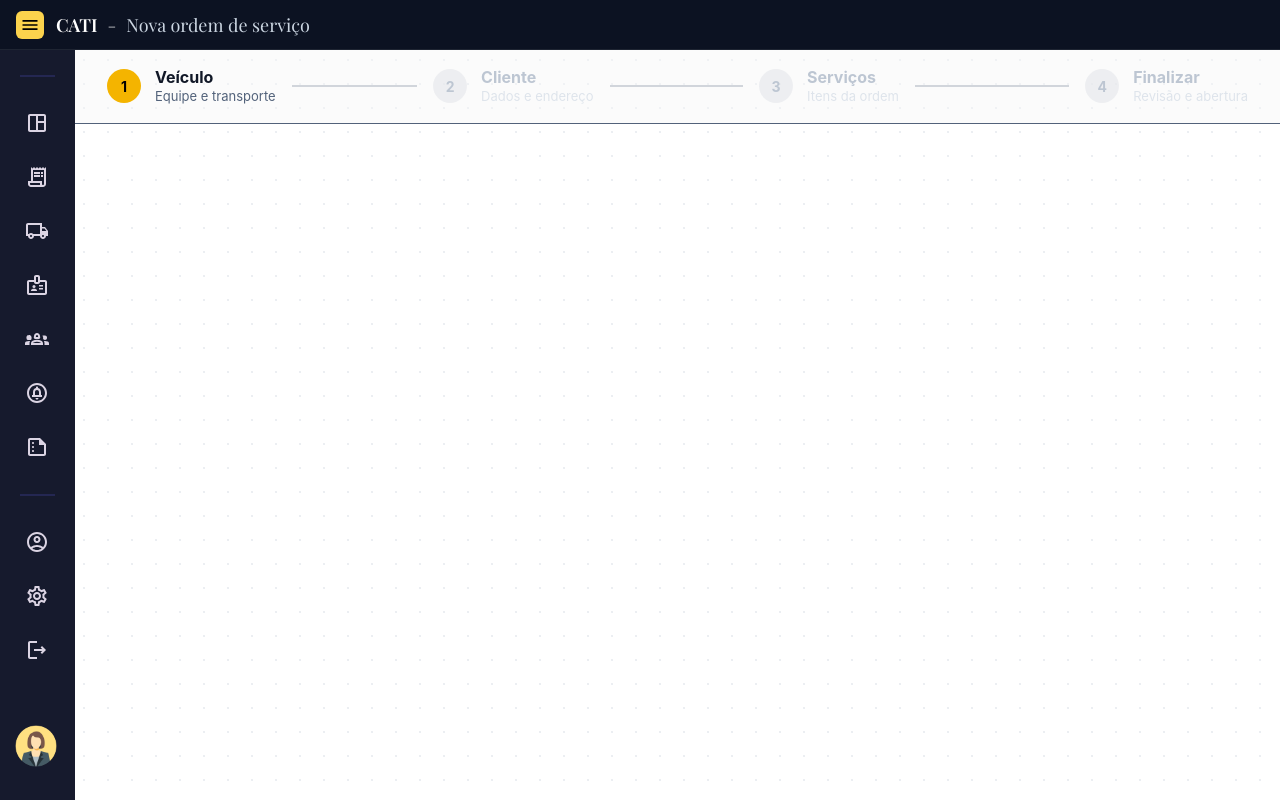
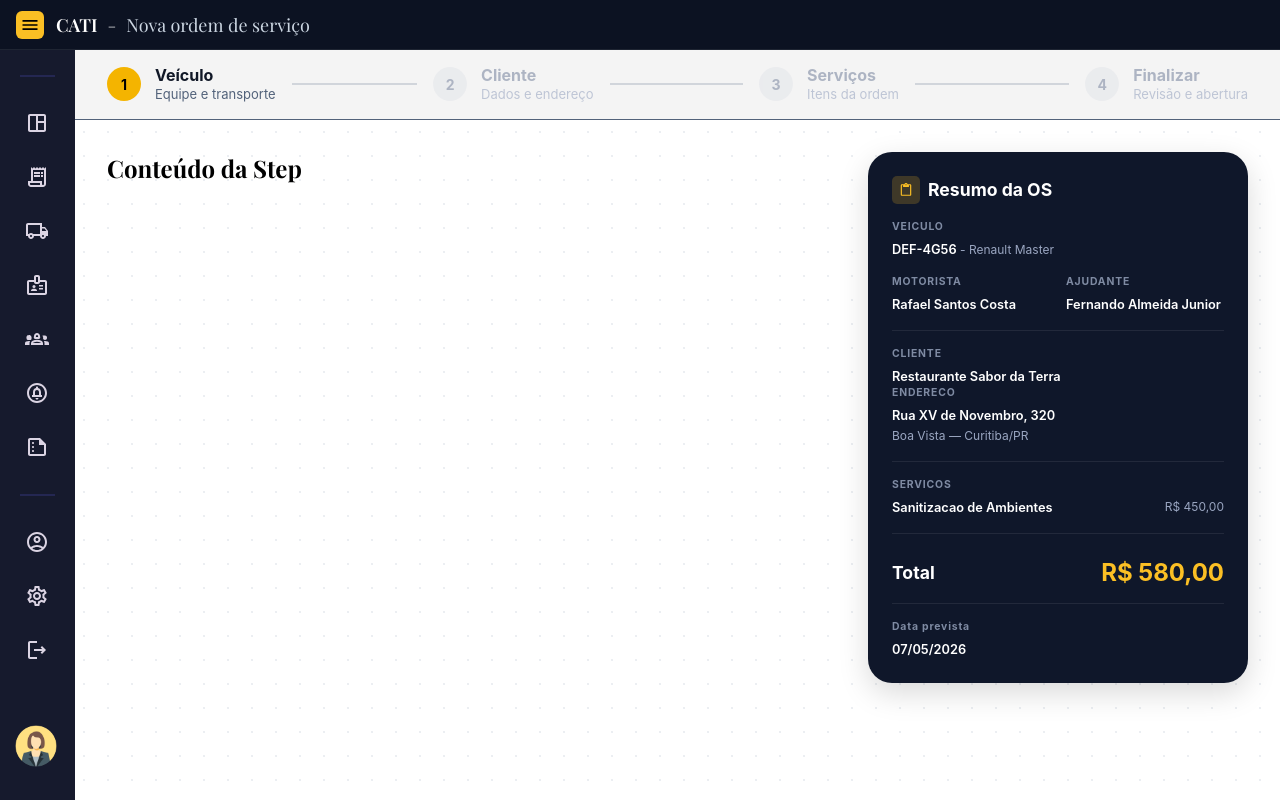
Before and after one commit to catiunp2025-create/lfpsystem, a React (Vite) app in the folder frontend/: page /new-order in a window 1280 px wide. Built offline with nearby package versions, Linux system fonts and the light colour scheme; a web font is replaced by a local one.

Commit message:
feat(order-service): implementa estrutura base da interface com resumo da os

```diff
--- a/frontend/src/App.tsx
+++ b/frontend/src/App.tsx
@@ -7,7 +7,7 @@ function App() {
   return (
     <BrowserRouter>
       <Routes>
-        <Route path="auth/login" element={<Login />} />
+        <Route path="/login" element={<Login />} />
         <Route path="/" element={<Login />} />
         <Route path="/home" element={<Home />} />
         <Route path="/new-order" element={<NewOrderService />} />
--- a/frontend/src/components/top_bar/style.css
+++ b/frontend/src/components/top_bar/style.css
@@ -12,13 +12,13 @@
   gap: 12px;
   overflow: hidden;
 
-  background-color: #0c1222;
+  background-color: var(--color-topbar-bg);
   color: #ffffff;
 
   z-index: 1000;
   cursor: default;
 
-  border-bottom: 1px solid rgba(255, 255, 255, 0.08);
+  border-bottom: 1px solid var(--color-border-soft);
 }
 
 .button-sidebar {
@@ -29,14 +29,16 @@
   width: 28px;
   height: 28px;
 
-  background-color: #fcd34d;
+  background-color: var(--color-primary);
   border: none;
   border-radius: 6px;
 
   cursor: pointer;
   flex-shrink: 0;
 
-  transition: transform 0.2s ease, opacity 0.2s ease;
+  transition:
+    transform 0.2s ease,
+    opacity 0.2s ease;
 }
 
 .button-sidebar:hover {
--- a/frontend/src/components/top_bar_login/TopBarLogin.tsx
+++ b/frontend/src/components/top_bar_login/TopBarLogin.tsx
@@ -5,7 +5,9 @@ import { APP_CONFIG } from "../../constants/app";
 export function TopBarLogin() {
   return (
     <div className="bloco-superior-login">
-      <span className="icon-bloco-superior">{<DescriptionOutlinedIcon />}</span>
+      <span className="icon-bloco-superior">
+        {<DescriptionOutlinedIcon fontSize="small" />}
+      </span>
       <div>
         <span>{`${APP_CONFIG.name} - ${APP_CONFIG.fullName}`}</span>
       </div>
--- a/frontend/src/pages/auth/index.tsx
+++ b/frontend/src/pages/auth/index.tsx
@@ -9,7 +9,7 @@ function Login() {
   const inputPass = useRef<HTMLInputElement>(null);
   const navigate = useNavigate();
 
-  async function userLogin(event: React.FormEvent<HTMLFormElement>) {
+  async function userLogin(event: React.SyntheticEvent<HTMLFormElement>) {
     event.preventDefault();
 
     try {
--- a/frontend/src/pages/new_order_service/index.tsx
+++ b/frontend/src/pages/new_order_service/index.tsx
@@ -1,6 +1,7 @@
 import "./style.css";
 import { MainLayout } from "../../components/layout/MainLayout";
 import { Steppers } from "./step_bar/StepBar";
+import { ResumeOs } from "./resume_os/ResumeOs";
 import { useState } from "react";
 
 /* Para usar nas Steps como tipo de props */
@@ -14,6 +15,7 @@ function NewOrderService() {
   const [currentStep, setCurrentStep] = useState(1);
   const [maxVisitedStep, setMaxVisitedStep] = useState(1);
   const [completedSteps, setCompletedSteps] = useState<Set<number>>(new Set());
+  const [currentVehicle, setCurrentVehicle] = useState(1);
 
   /* Adicionar conforme cria as Steps */
   /* const stepsConfig = [StepVeiculo, StepCliente, StepServicos, StepFinalizar];
@@ -53,13 +55,21 @@ function NewOrderService() {
         completedSteps={completedSteps}
         onStepChange={handleStepChange}
       />
-      {/* <CurrentComponent
-        onNext={nextStep}
+      <div className="content-steppers">
+        <div className="step-content">
+          <h2>Conteúdo da Step</h2>
+          {/* <CurrentComponent
+        onNext={curentStep < 4 ? nextStep : undefined}
         onBack={currentStep > 1 ? prevStep : undefined}
         completeCurrentStep={completeCurrentStep}
       /> */}
-      {/* Formato do botão voltar nas Steps 2+
+          {/* Formato do botão voltar nas Steps 2+
         {onBack && <button onClick={onBack}>Voltar</button>} */}
+        </div>
+        <div className="resume-content">
+          <ResumeOs />
+        </div>
+      </div>
     </MainLayout>
   );
 }
--- /dev/null
+++ b/frontend/src/pages/new_order_service/resume_os/ResumeOs.tsx
@@ -0,0 +1,68 @@
+import "./style.css";
+import ContentPasteOutlinedIcon from "@mui/icons-material/ContentPasteOutlined";
+
+export function ResumeOs() {
+  return (
+    <div className="resume-os">
+      <div className="resume-os_title">
+        <span className="resumo-os_icon">
+          <ContentPasteOutlinedIcon sx={{ fontSize: 14 }} />
+        </span>
+        <h4>Resumo da OS</h4>
+      </div>
+      <div className="resume-os_section">
+        <section>
+          <p className="resume-os_label">VEICULO</p>
+          <p className="resume-os_primary">
+            DEF-4G56
+            <span className="resume-os_secondary"> - </span>
+            <span className="resume-os_secondary">Renault Master</span>
+          </p>
+        </section>
+        <section>
+          <div>
+            <p className="resume-os_label">MOTORISTA</p>
+            <p className="resume-os_primary">Rafael Santos Costa</p>
+          </div>
+          <div>
+            <p className="resume-os_label">AJUDANTE</p>
+            <p className="resume-os_primary">Fernando Almeida Junior</p>
+          </div>
+        </section>
+        <div className="separator-resume-os"></div>
+        <section>
+          <div>
+            <p className="resume-os_label">CLIENTE</p>
+            <p className="resume-os_primary">Restaurante Sabor da Terra</p>
+          </div>
+          <div>
+            <p className="resume-os_label">ENDERECO</p>
+            <p className="resume-os_primary">Rua XV de Novembro, 320</p>
+            <span className="resume-os_secondary">Boa Vista — Curitiba/PR</span>
+          </div>
+        </section>
+        <div className="separator-resume-os"></div>
+        <section>
+          <p className="resume-os_label">SERVICOS</p>
+          {/* Fazer map da lista de serviços selecionados */}
+          <div className="resume-os_list-services">
+            <p className="resume-os_primary">Sanitizacao de Ambientes</p>
+            <span className="resume-os_secondary">R$ 450,00</span>
+          </div>
+        </section>
+        <div className="separator-resume-os"></div>
+        <section className="resume-os_total">
+          <p className="resume-os_total-label">Total</p>
+          <p className="resume-os_total-value">R$ 580,00</p>
+        </section>
+        <div className="separator-resume-os"></div>
+        <section>
+          <p className="resume-os_label">Data prevista</p>
+          <p className="resume-os_primary">07/05/2026</p>
+        </section>
+      </div>
+    </div>
+  );
+}
+
+export default ResumeOs;
--- /dev/null
+++ b/frontend/src/pages/new_order_service/resume_os/style.css
@@ -0,0 +1,126 @@
+@import "../../../styles/variables.css";
+
+.resume-os {
+  width: 100%;
+  max-width: 380px;
+  align-self: stretch;
+  padding: var(--spacing-lg);
+  background-color: var(--color-card-bg);
+  border-radius: var(--radius-lg);
+  color: var(--color-text-primary);
+  display: flex;
+  flex-direction: column;
+  box-shadow: var(--shadow-card);
+  font-family: "Inter", sans-serif;
+}
+
+.resume-os_title {
+  display: flex;
+  align-items: center;
+  flex-direction: row;
+  gap: var(--spacing-sm);
+  margin-bottom: var(--spacing-md);
+}
+
+.resume-os_title h4 {
+  font-size: var(--title-section);
+  font-weight: var(--font-bold);
+}
+
+.resumo-os_icon {
+  display: flex;
+  width: 28px;
+  height: 28px;
+  align-items: center;
+  justify-content: center;
+  background-color: #3e3828;
+  border-radius: 5px;
+  color: var(--color-primary);
+}
+
+.resume-os_section {
+  display: flex;
+  flex-direction: column;
+  gap: var(--spacing-md);
+}
+
+.resume-os section:nth-of-type(2) {
+  display: grid;
+  grid-template-columns: 1fr 1fr;
+  gap: var(--spacing-md);
+}
+
+.resume-os_label {
+  font-size: var(--label-small);
+  font-weight: var(--font-bold);
+  color: var(--color-text-muted);
+  letter-spacing: 0.08em;
+  margin-bottom: var(--spacing-sm);
+}
+
+.resume-os_primary {
+  font-size: var(--body-primary);
+  font-weight: var(--font-semibold);
+  color: var(--color-text-primary);
+  line-height: 1.4;
+}
+
+.resume-os_secondary {
+  font-size: var(--body-secondary);
+  font-weight: var(--font-regular);
+  color: var(--color-text-secondary);
+  line-height: 1.4;
+}
+
+.resume-os_list-services {
+  display: flex;
+  justify-content: space-between;
+  align-items: flex-start;
+  gap: var(--spacing-sm);
+}
+
+.separator-resume-os {
+  width: 100%;
+  height: 1px;
+  background-color: var(--color-border-soft);
+}
+
+.resume-os_total {
+  display: flex;
+  justify-content: space-between;
+  align-items: center;
+  margin-top: var(--spacing-sm);
+}
+
+.resume-os_total-label {
+  font-size: var(--title-section);
+  font-weight: var(--font-bold);
+  color: var(--color-text-primary);
+}
+
+.resume-os_total-value {
+  font-size: var(--body-total);
+  font-weight: var(--font-bold);
+  color: var(--color-primary);
+}
+
+@media (max-width: 1024px) {
+  .resume-os {
+    max-width: 100%;
+    border-radius: var(--radius-lg);
+  }
+}
+
+@media (max-width: 768px) {
+  .resume-os {
+    padding: var(--spacing-lg);
+  }
+
+  .resume-os section:nth-of-type(2) {
+    grid-template-columns: 1fr;
+  }
+
+  .resume-os_total-value {
+    font-size: var(--body-total);
+  }
+}
--- a/frontend/src/pages/new_order_service/step_bar/StepBar.tsx
+++ b/frontend/src/pages/new_order_service/step_bar/StepBar.tsx
@@ -18,7 +18,7 @@ export function Steppers({
   const steps: Step[] = steppers;
 
   return (
-    <nav className="stepper-container" aria-label="Progresso do formulário">
+    <nav className="steppers-container" aria-label="Progresso do formulário">
       {steps.map((step, index) => {
         const isActive = step.id === currentStep;
         const isCompleted = completedSteps.has(step.id);
--- a/frontend/src/pages/new_order_service/step_bar/style.css
+++ b/frontend/src/pages/new_order_service/step_bar/style.css
@@ -1,10 +1,10 @@
-.stepper-container {
+.steppers-container {
   display: flex;
   align-items: center;
   justify-content: space-between;
   width: 100%;
-  background-color: #f4f4f467;
-  padding: 18px 32px;
+  background-color: #f4f4f4;
+  padding: var(--spacing-md) var(--spacing-xl);
   box-sizing: border-box;
   border-bottom: 1px solid #52627a;
   margin-top: 0;
@@ -146,15 +146,15 @@
 
 .step-button.inactive .step-symbol {
   background-color: #e5e7eb;
-  color: #94a3b8;
+  color: var(--color-text-muted);
 }
 
 .step-button.inactive .step-title {
-  color: #94a3b8;
+  color: var(--color-text-muted);
 }
 
 .step-button.inactive .step-subtitle {
-  color: #cbd5e1;
+  color: var(--color-text-secondary);
 }
 
 @media (max-width: 1024px) {
--- a/frontend/src/pages/new_order_service/style.css
+++ b/frontend/src/pages/new_order_service/style.css
@@ -0,0 +1,20 @@
+@import "../../styles/variables.css";
+
+.content-steppers {
+  display: flex;
+  align-items: stretch;
+  gap: var(--spacing-xl);
+  width: 100%;
+  min-height: 100%;
+  padding: var(--spacing-xl);
+}
+
+.step-content {
+  flex: 1;
+  min-width: 0;
+}
+
+.resume-content {
+  width: 380px;
+  flex-shrink: 0;
+}
```
Also changed, not shown: frontend/src/pages/home/style.css (+18 -20 lines), frontend/src/styles/variables.css (+47 -1 lines).
